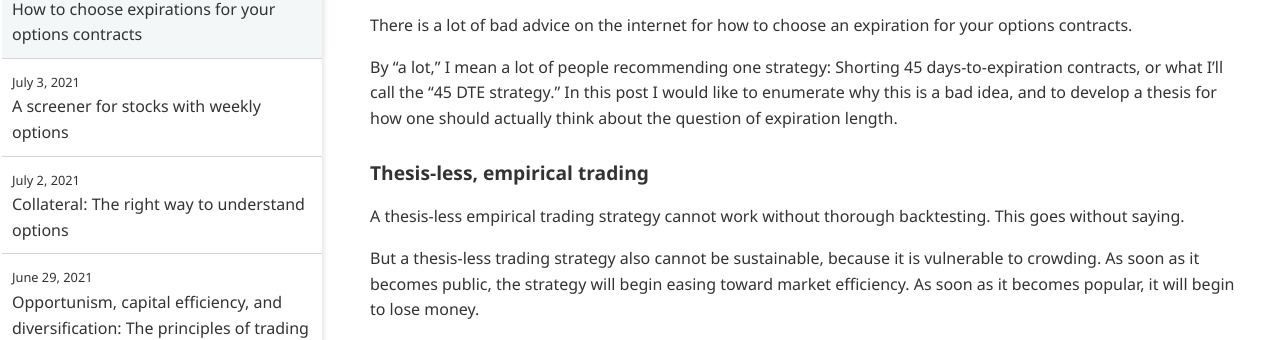
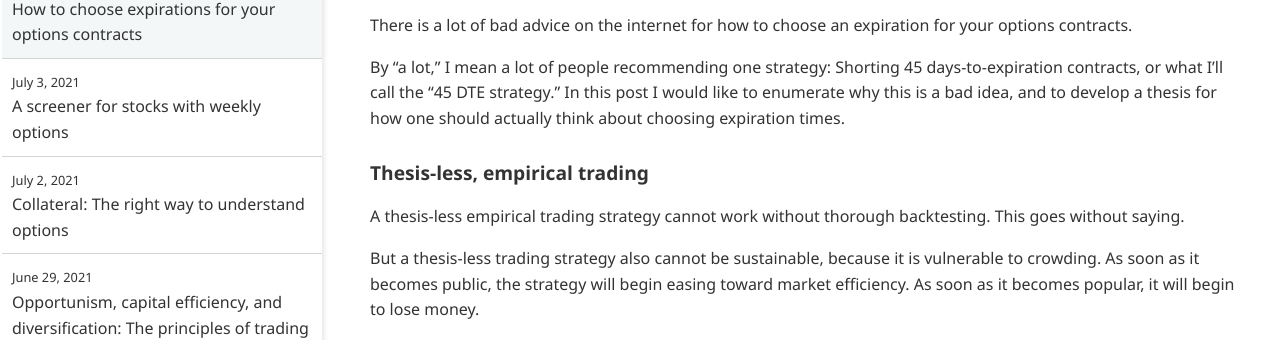
Before and after one commit to ansyblenetwork/aquietlife, a Jekyll site: the page built from _posts/2021-07-04-choosing-expirations.md, in a window 1280 px wide and 1400 px high. Shown: the part 155-495 px from the top of the window. Built offline with Jekyll 4.4.1, drawn with Linux system fonts in a browser that asks for light colours; some of the changed text lies outside the part shown.

Commit message:
Update 2021-07-04-choosing-expirations.md

```diff
--- a/_posts/2021-07-04-choosing-expirations.md
+++ b/_posts/2021-07-04-choosing-expirations.md
@@ -4,7 +4,7 @@
 
 There is a lot of bad advice on the internet for how to choose an expiration for your options contracts.
 
-By "a lot," I mean a lot of people recommending one strategy: Shorting 45 days-to-expiration contracts, or what I'll call the "45 DTE strategy." In this post I would like to enumerate why this is a bad idea, and to develop a thesis for how one should actually think about the question of expiration length.
+By "a lot," I mean a lot of people recommending one strategy: Shorting 45 days-to-expiration contracts, or what I'll call the "45 DTE strategy." In this post I would like to enumerate why this is a bad idea, and to develop a thesis for how one should actually think about choosing expiration times.
 
 
 
@@ -46,4 +46,4 @@
 
 ### On diversification
 
-I noted in my post about OCD that one way of diversification is by trading options at different expirations. This of course would include 45 DTE contracts. I am fine with this justification - but this is not what the 45 DTE proponents are saying.
+I noted in my post about OCD that one way to diversify is to trade options at various expirations. This of course would include 45 DTE contracts. I am fine with this justification - but this is not what the 45 DTE proponents are saying.
```
